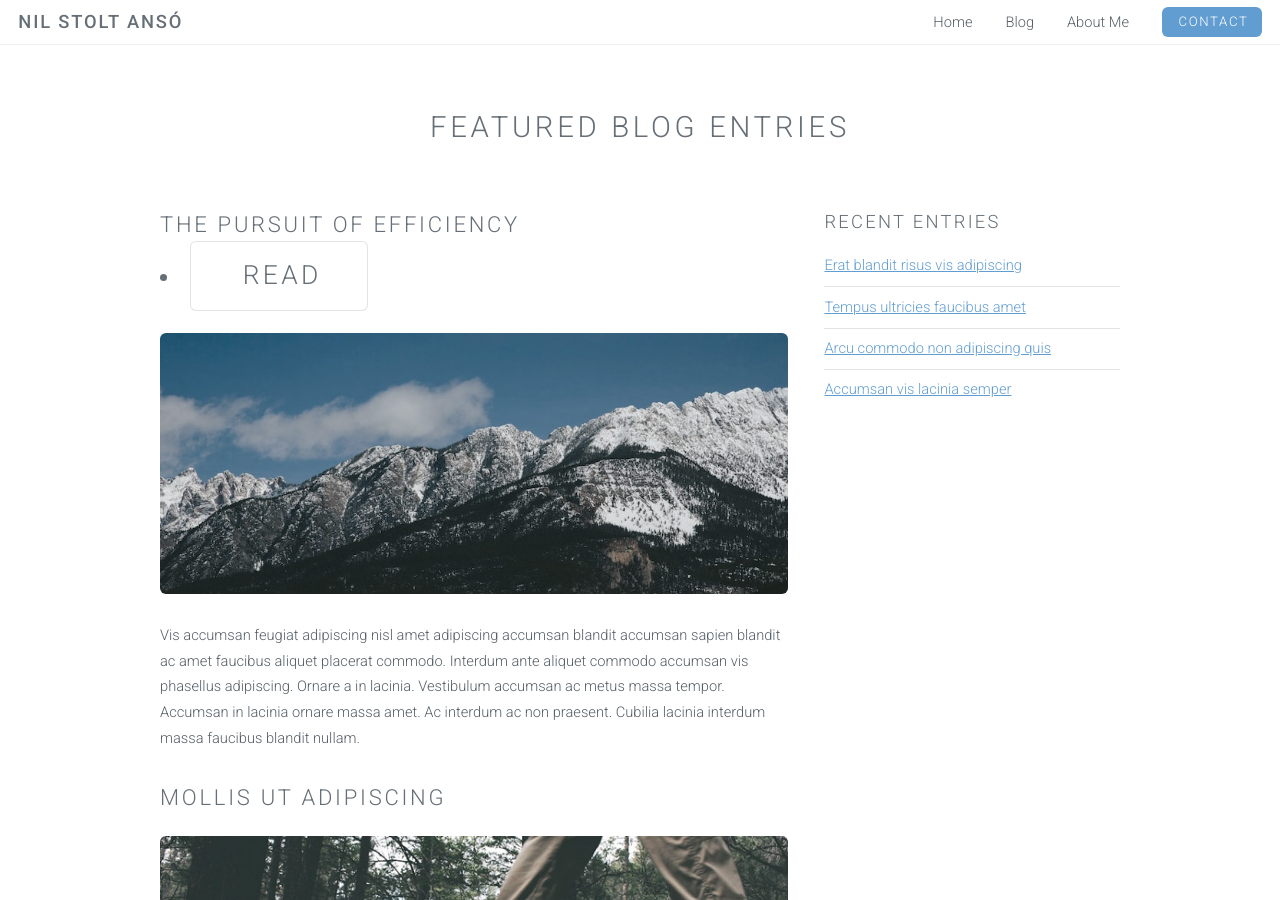
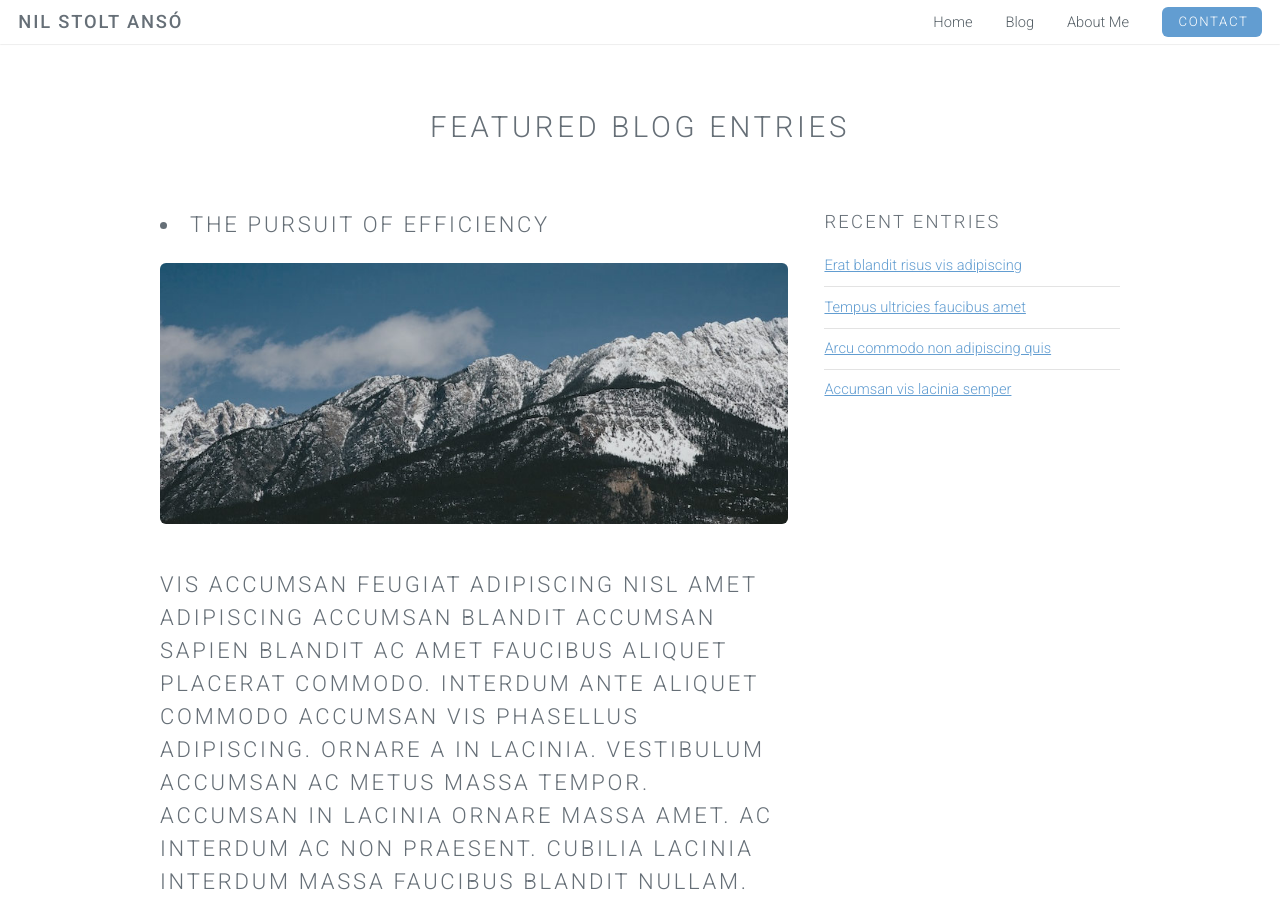
Before and after one commit to NILOIDE/NILOIDE.github.io, a Jekyll site: the page built from index.html, in a window 1280 px wide and 900 px high, scrolled down 510 px. Built offline with Jekyll 4.4.1, drawn with Linux system fonts in a browser that asks for light colours.

Commit message:
tried new buttons

```diff
--- a/index.html
+++ b/index.html
@@ -12,9 +12,9 @@
 					<div class="row">
 						<div class="8u">
 							<section>
-								<h2>The pursuit of efficiency
-								<li><a href="#elements" class="button big alt">Read</a></li>
-								</h2>
+								<h2>
+								<li><a href="#elements" >The pursuit of efficiency</a></li>
+								<h2>
 								<a href="#" class="image fit"><img src="images/pic03.jpg" alt="" /></a>
 								<p>Vis accumsan feugiat adipiscing nisl amet adipiscing accumsan blandit accumsan sapien blandit ac amet faucibus aliquet placerat commodo. Interdum ante aliquet commodo accumsan vis phasellus adipiscing. Ornare a in lacinia. Vestibulum accumsan ac metus massa tempor. Accumsan in lacinia ornare massa amet. Ac interdum ac non praesent. Cubilia lacinia interdum massa faucibus blandit nullam.</p>
 							</section>
```
